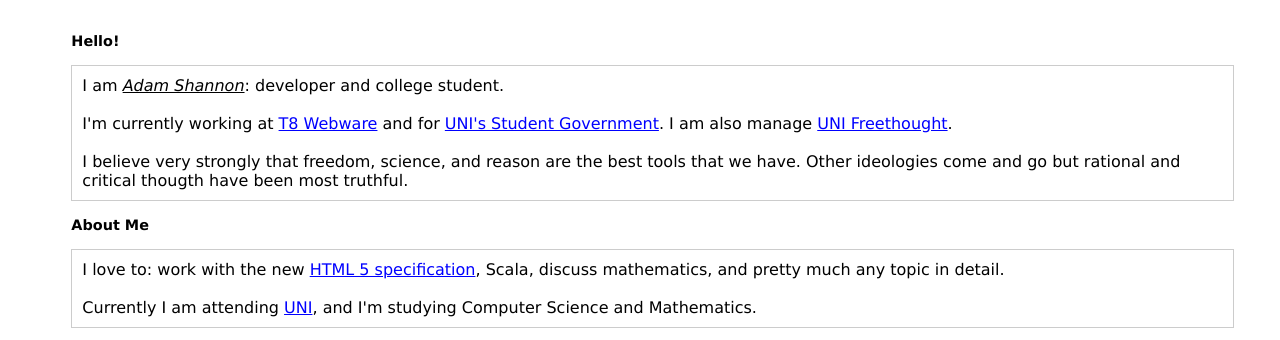
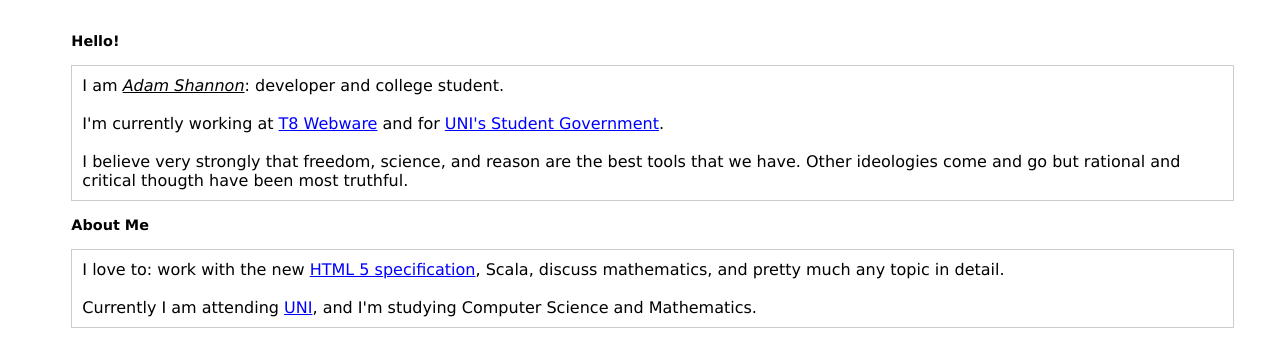
Before and after one commit to adamdecaf/adamdecaf.github.io, a PHP site: page / in a window 1280 px wide. Shown: the part 89-429 px from the top of the page. Run offline with PHP 8.4, Linux system fonts and the light colour scheme.

Commit message:
Removing unifi

```diff
--- a/index.php
+++ b/index.php
@@ -41,9 +41,6 @@ require "includes/html/header.php";
         <a href="http://t8webware.com">T8 Webware</a>
       and for
 				<a href="http://www.uni.edu/nisg" title="UNI Northern Iowa Student Government Webmaster">UNI's Student Government</a>.
-      I am also manage
-				<a href="http://unifreethought.com" title="UNI Freethought Webmaster">UNI Freethought</a>.
-
 			<br /><br />
 
 			I believe very strongly that freedom, science, and reason are the best tools that we have. Other ideologies come and go
```
